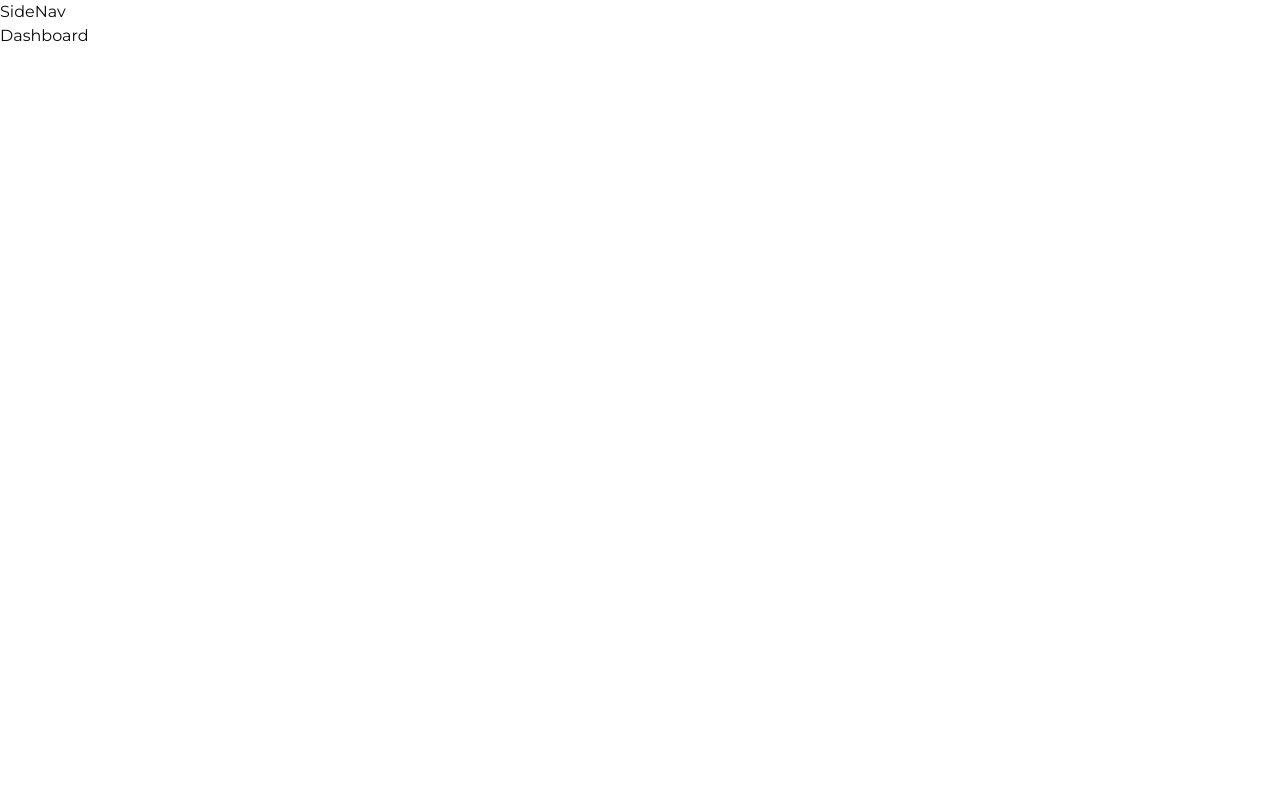
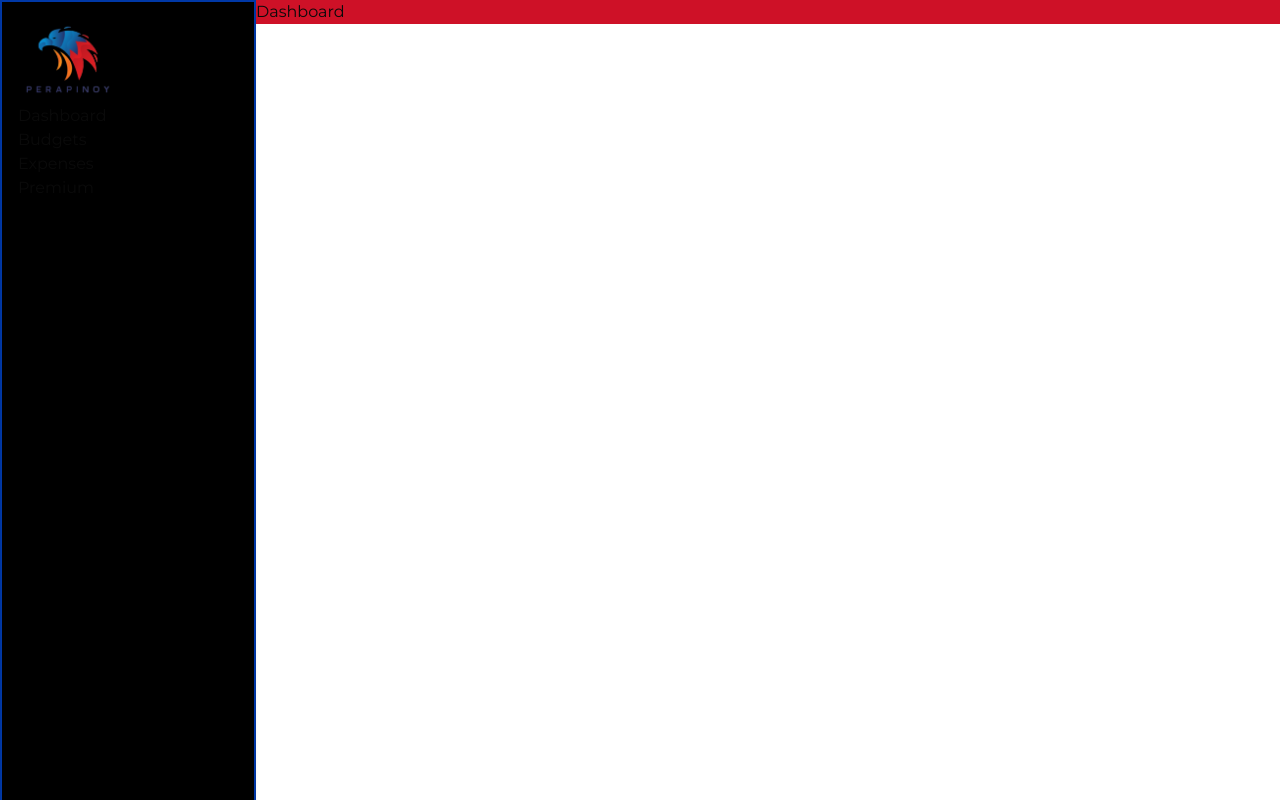
Before and after one commit to donyelqt/PeraPinoy, a Next.js app: page /dashboard in a window 1280 px wide. Built offline with nearby package versions, Linux system fonts and the light colour scheme.

Commit message:
test sidenav

```diff
--- a/app/(routes)/dashboard/_components/SideNav.jsx
+++ b/app/(routes)/dashboard/_components/SideNav.jsx
@@ -1,8 +1,45 @@
+import { LayoutDashboard, LayoutGrid, LucideShieldPlus, PiggyBankIcon, ReceiptIcon } from 'lucide-react'
+import Image from 'next/image'
 import React from 'react'
 
 function SideNav() {
+  const menuList=[
+    {
+      id:1,
+      name:'Dashboard',
+      icon:LayoutDashboard
+    },
+    {
+      id:2,
+      name:'Budgets',
+      icon:PiggyBankIcon
+    },
+    {
+      id:3,
+      name:'Expenses',
+      icon:ReceiptIcon
+    },
+    {
+      id:4,
+      name:'Premium',
+      icon:LucideShieldPlus
+    }
+  ]
   return (
-    <div>SideNav</div>
+    <div className='h-screen p-4 border shadow-md'>
+      <Image src={'/PeraPinoy1.png'}
+      alt='logo'
+      width={100}
+      height={80}
+      />
+      <div>
+        {menuList.map((menu,index)=>(
+          <h2>
+            {menu.name}
+          </h2>
+        ))}
+      </div>
+    </div>
   )
 }
 
--- a/app/(routes)/dashboard/layout.jsx
+++ b/app/(routes)/dashboard/layout.jsx
@@ -4,10 +4,10 @@ import SideNav from './_components/SideNav'
 function DashboardLayout({children}) {
   return (
     <div>
-      <div>
+      <div className='fixed md:w-64 hidden md:block bg-black border'>
         <SideNav />
       </div>
-      <div>
+      <div className='md:ml-64 bg-secondary'>
       {children}
       </div>
       </div>
```
